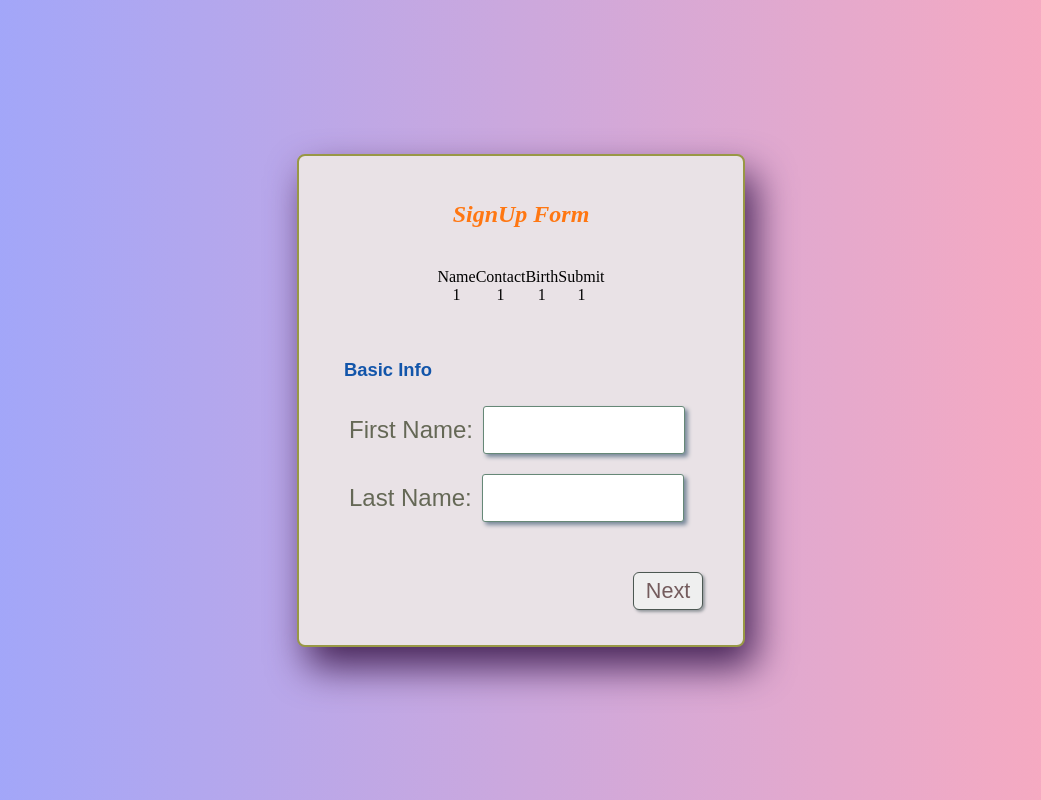
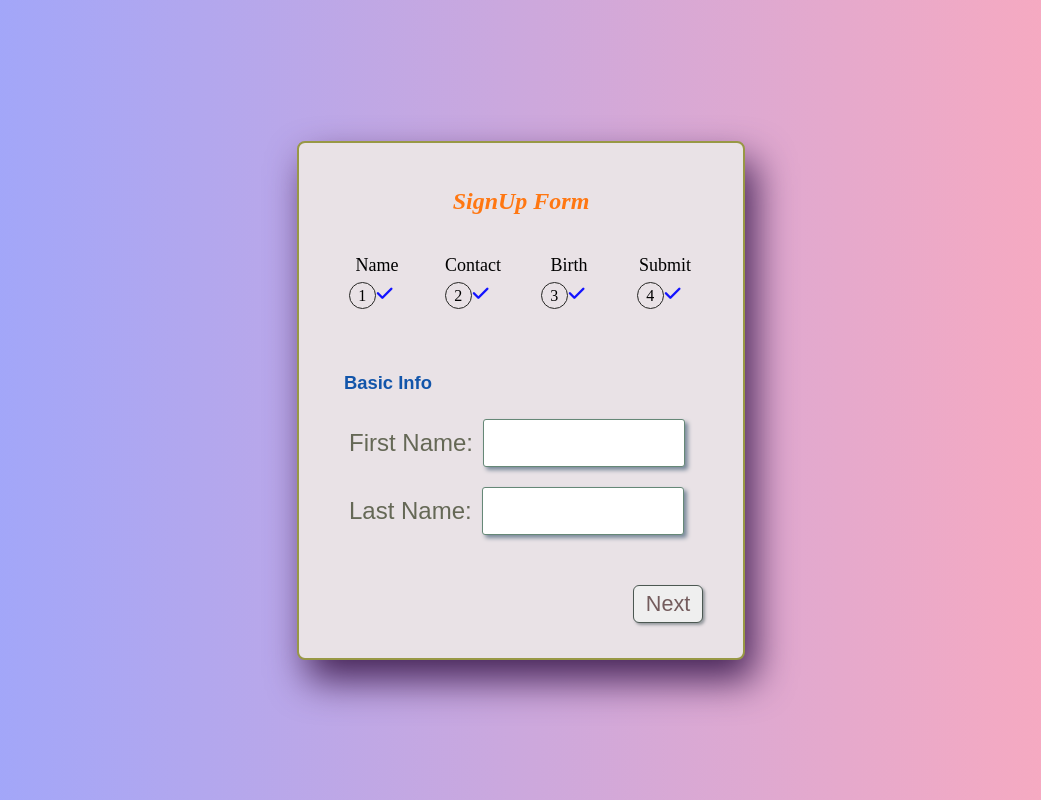
Before and after one commit to mostafa1350/MultiForms_bySteps, a plain HTML site: page index.html in a window 1280 px wide. Shown: the whole page, without its empty margins (119-1160 px from the left). Drawn offline with Linux system fonts and the light colour scheme.

Commit message:
finishing style
finishing style

```diff
--- a/css/myStyle.css
+++ b/css/myStyle.css
@@ -97,3 +97,39 @@ body{
     justify-content:center;
     align-items:center;
 }
+.mainbody .progrees-bar .steps{
+    text-align:center;
+    width:100%;
+}
+.progrees-bar .steps p{
+    font-size: 18px;
+    margin-bottom:6px;
+}
+.progrees-bar .steps .bullet{
+    height:25px;
+    width:25px;
+    border:1px solid rgb(37, 37, 35);
+    border-radius:50%;
+    display:inline-block;
+}
+/* .progrees-bar .steps .bullet:before,
+.progrees-bar .steps .bullet:after{
+    position:absolute;
+    content:'';
+    top:5px;
+    height:3px;
+    width:40px;
+    background: #ffaa12;
+} */
+.progrees-bar .steps span{
+    position:absolute;
+    line-height:25px;
+    letf:50%;
+    transform:translateX(-50%);
+}
+.progrees-bar .steps .check{
+    margin:5px;
+    transform:translate(-50%,-50%);
+    color: #1212ff;
+    font-size:18px;
+}
--- a/index.html
+++ b/index.html
@@ -6,38 +6,44 @@
     <link rel="icon" href="icons-images/multi_forms.svg" type="image/svg+png+jpeg" >
     <link rel="stylesheet" href="css/myStyle.css">
     <script src="https://kit.fontawesome.com/a076d05399.js" crossorigin="anonymous"></script>
+    <link rel="stylesheet" href="https://cdnjs.cloudflare.com/ajax/libs/font-awesome/6.7.2/css/all.min.css" integrity="sha512-Evv84Mr4kqVGRNSgIGL/F/aIDqQb7xQ2vcrdIwxfjThSH8CSR7PBEakCr51Ck+w+/U6swU2Im1vVX0SVk9ABhg==" crossorigin="anonymous" referrerpolicy="no-referrer" />
     <title>MultiForms</title>
 </head>
 <body>
     <div class="mainbody">
+
         <header>SignUp Form</header>
         <!-- -------------------------- -->
-         <div class="progrees-bar">
+        <div class="progrees-bar">
             <div class="steps">
                 <p>Name</p>
-                <div class="bullet"></div>
-                <span>1</span>
-                <div class="check"></div>
+                <div class="bullet">
+                    <span>1</span>
+                </div>
+                <div class="check fas fa-check"></div>
             </div>
             <div class="steps">
                 <p>Contact</p>
-                <div class="bullet"></div>
-                <span>1</span>
-                <div class="check"></div>
+                <div class="bullet">
+                    <span>2</span>
+                </div>
+                <div class="check fas fa-check"></div>
             </div>
             <div class="steps">
                 <p>Birth</p>
-                <div class="bullet"></div>
-                <span>1</span>
-                <div class="check"></div>
+                <div class="bullet">
+                    <span>3</span>
+                </div>
+                <div class="check fas fa-check"></div>
             </div>
             <div class="steps">
                 <p>Submit</p>
-                <div class="bullet"></div>
-                <span>1</span>
-                <div class="check"></div>
+                <div class="bullet">
+                    <span>4</span>
+                </div>
+                <div class="check fas fa-check"></div>
             </div>
-         </div>
+        </div>
          <!-- ------------------------- -->
         <div class="form-outer">
             <form action="">
@@ -114,6 +120,8 @@
             </form>
         </div>
     </div>
+<!-- -------- SCRIPT  ----------- -->
+<script src="https://kit.fontawesome.com/a076d05399.js"></script>
 
 </body>
 </html>
```
